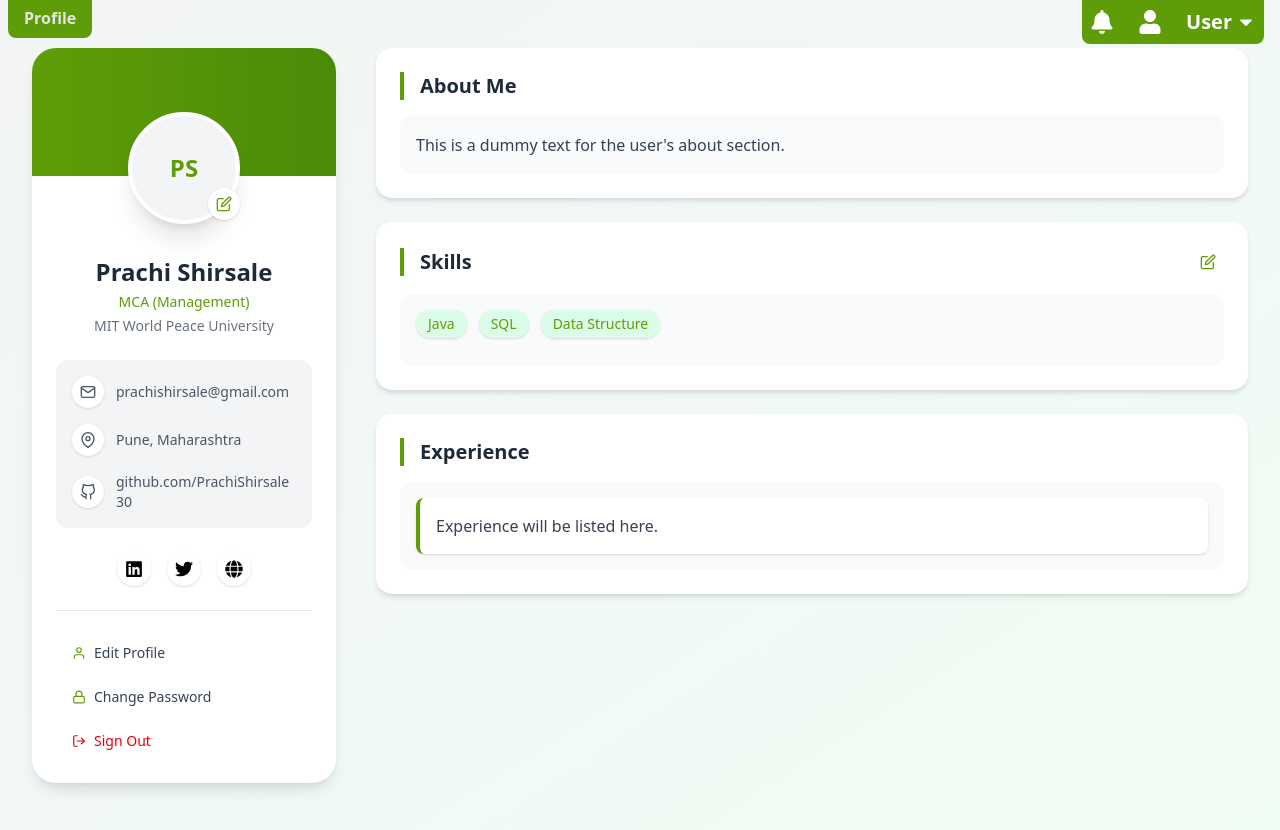
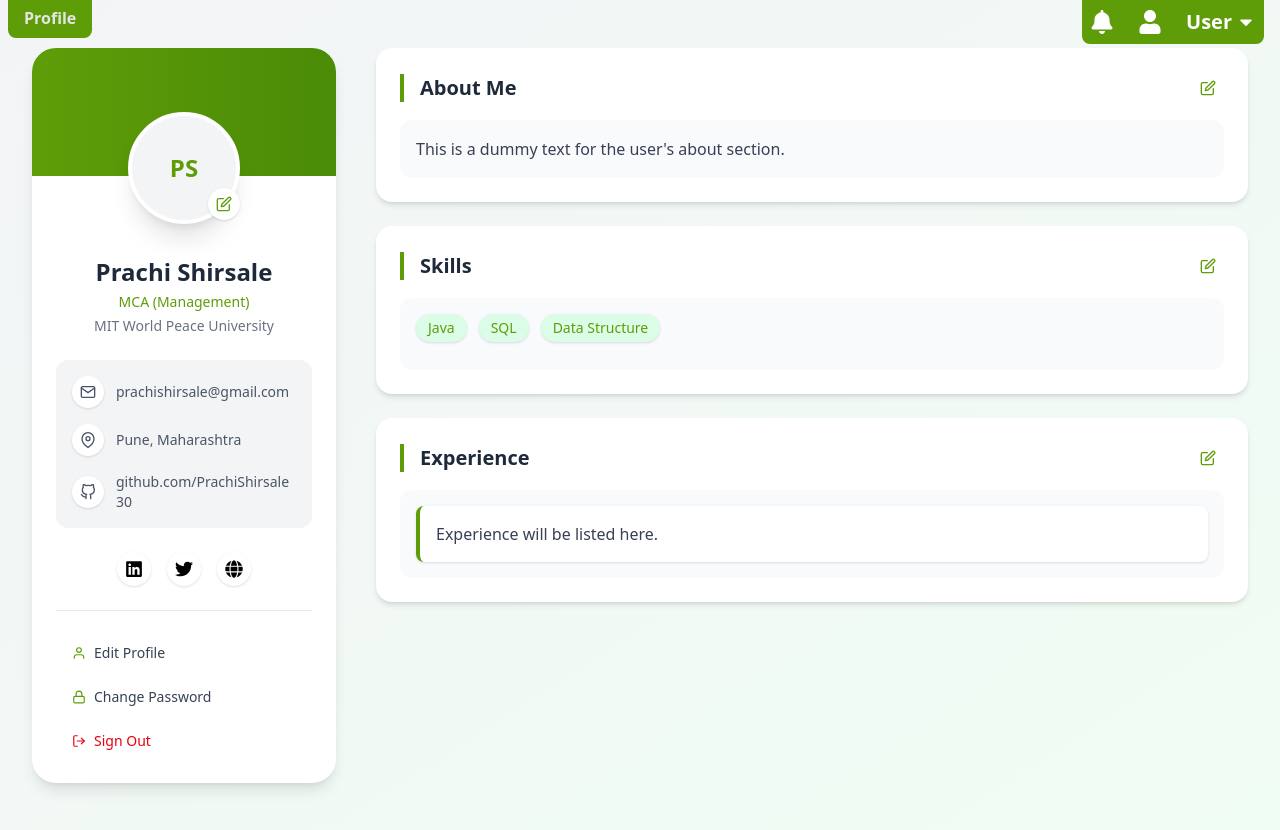
Before and after one commit to Nimish279/Job-Portal, a React (Vite) app in the folder Frontend/: page /users/profile in a window 1280 px wide. Built offline with nearby package versions, Linux system fonts and the light colour scheme.

Commit message:
editing button and back arrow

```diff
--- a/Frontend/src/pages/EditProfile.jsx
+++ b/Frontend/src/pages/EditProfile.jsx
@@ -2,6 +2,7 @@ import React, { useState, useEffect } from 'react';
 import { useNavigate } from 'react-router-dom';
 import { FaUserEdit, FaSave } from 'react-icons/fa';
 import { motion } from 'framer-motion';
+import { FiArrowLeft } from 'react-icons/fi';
 
 const EditProfile = () => {
   const navigate = useNavigate();
@@ -45,13 +46,21 @@ const EditProfile = () => {
   };
 
   return (
-    <div className="flex items-center justify-center min-h-screen bg-gradient-to-br from-[#f0fdf4] to-[#d9f99d] py-20 px-4">
+    <div className="flex items-center justify-center min-h-screen overflow-x-hidden bg-gradient-to-br from-[#f0fdf4] to-[#d9f99d] py-20 px-4">
       <motion.div
         initial={{ opacity: 0, y: 20 }}
         animate={{ opacity: 1, y: 0 }}
         transition={{ duration: 0.6 }}
         className="bg-white border border-gray-200 rounded-2xl shadow-2xl p-6 sm:p-10 w-full sm:w-3/4 lg:w-1/2 max-w-2xl"
       >
+        {/* Back Arrow */}
+        <button
+        onClick={() => navigate(-1)}
+        className="flex items-center text-sm text-[#5F9D08] hover:text-[#4e7c07] mb-4 transition"
+        >
+          <FiArrowLeft className="mr-2"/>
+          Back
+        </button>
         {/* Header */}
         <div className="text-center mb-6">
           <h2 className="text-2xl font-bold text-[#5F9D08] flex justify-center items-center gap-2">
--- a/Frontend/src/pages/Profile.jsx
+++ b/Frontend/src/pages/Profile.jsx
@@ -28,6 +28,10 @@ const Profile = () => {
   const [profilePhoto, setProfilePhoto] = useState(null);
   const [isEditingSkills, setIsEditingSkills] = useState(false);
   const [editedSkills, setEditedSkills] = useState(profileData.skills);
+  const [isEditingAbout, setIsEditingAbout] = useState(false);
+  const [editedAbout, setEditedAbout] = useState(profileData.about);
+  const [isEditingExperience, setIsEditingExperience] = useState(false);
+  const [editedExperience, setEditedExperience] = useState(profileData.experience);
 
   useEffect(() => {
     const savedProfile = JSON.parse(localStorage.getItem('profileData')) || {};
@@ -36,8 +40,11 @@ const Profile = () => {
         ...prev,
         ...savedProfile,
         skills: savedProfile.skills || prev.skills,
-        experience: savedProfile.experience || prev.experience
+        experience: savedProfile.experience || prev.experience,
+        about: savedProfile.about || prev.about
       }));
+      setEditedAbout(savedProfile.about || profileData.about);
+      setEditedExperience(savedProfile.experience || profileData.experience);
     }
   }, []);
 
@@ -59,8 +66,19 @@ const Profile = () => {
     setIsEditingSkills(false);
   };
 
+  const handleAboutSave = () => {
+    setProfileData(prev => ({...prev, about: editedAbout}));
+    localStorage.setItem('profileData', JSON.stringify({ ...profileData, about: editedAbout}));
+    setIsEditingAbout(false);
+  };
+
+  const handleExperienceSave = () => {
+    setProfileData(prev => ({...prev, experience:editedExperience}));
+    localStorage.setItem('profileData', JSON.stringify({ ...profileData, experience:editedExperience}));
+    setIsEditingExperience(false);
+  }
   return (
-    <div className="min-h-screen bg-gradient-to-br from-gray-100 to-green-50 font-sans">
+    <div className="min-h-screen overflow-x-hidden bg-gradient-to-br from-gray-100 to-green-50 font-sans">
       <UserNavbar pageName="Profile" />
 
       <motion.div
@@ -168,10 +186,28 @@ const Profile = () => {
           >
 
             {/* About Section */}
-            <Section title="About Me" icon={FiEdit}>
+            <Section
+            title="About Me"
+            icon={FiEdit}
+            isEditing={isEditingAbout}
+            onEdit={() =>{
+              setIsEditingAbout(true);
+              setEditedAbout(profileData.about);
+            }}
+            onSave={handleAboutSave}
+            >
+            {isEditingAbout ? (
+              <textarea
+              className="w-full p-2 border rounded text-gray-700"
+              rows={4}
+              value={editedAbout}
+              onChange={(e) => setEditedAbout(e.target.value)}
+              />
+            ):(
               <p className="text-gray-700 leading-relaxed">
                 {profileData.about}
               </p>
+            )}
             </Section>
 
             {/* Skills Section with Edit on Card */}
@@ -231,13 +267,30 @@ const Profile = () => {
             </Section>
 
             {/* Experience Section */}
-            <Section title="Experience" icon={FiEdit}>
-              {profileData.experience ? (
+            <Section title="Experience"
+            icon={FiEdit}
+            isEditing={isEditingExperience}
+            onEdit={() => {
+              setIsEditingExperience(true);
+              setEditedExperience(profileData.experience);
+            }}
+            onSave={handleExperienceSave}
+            >
+              {isEditingExperience ? (
+                <textarea
+                className="w-full p-2 border rounded text-gray-700"
+                rows={4}
+                value={editedExperience}
+                onChange={(e) => setEditedExperience(e.target.value)}
+                />
+              ) : (
+              profileData.experience ? (
                 <div className="bg-white border-l-4 border-[#5F9D08] p-4 rounded-lg shadow">
                   <p className="text-gray-700">{profileData.experience}</p>
                 </div>
               ) : (
                 <div className="text-gray-400">No experience added yet</div>
+              )
               )}
             </Section>
 
```
